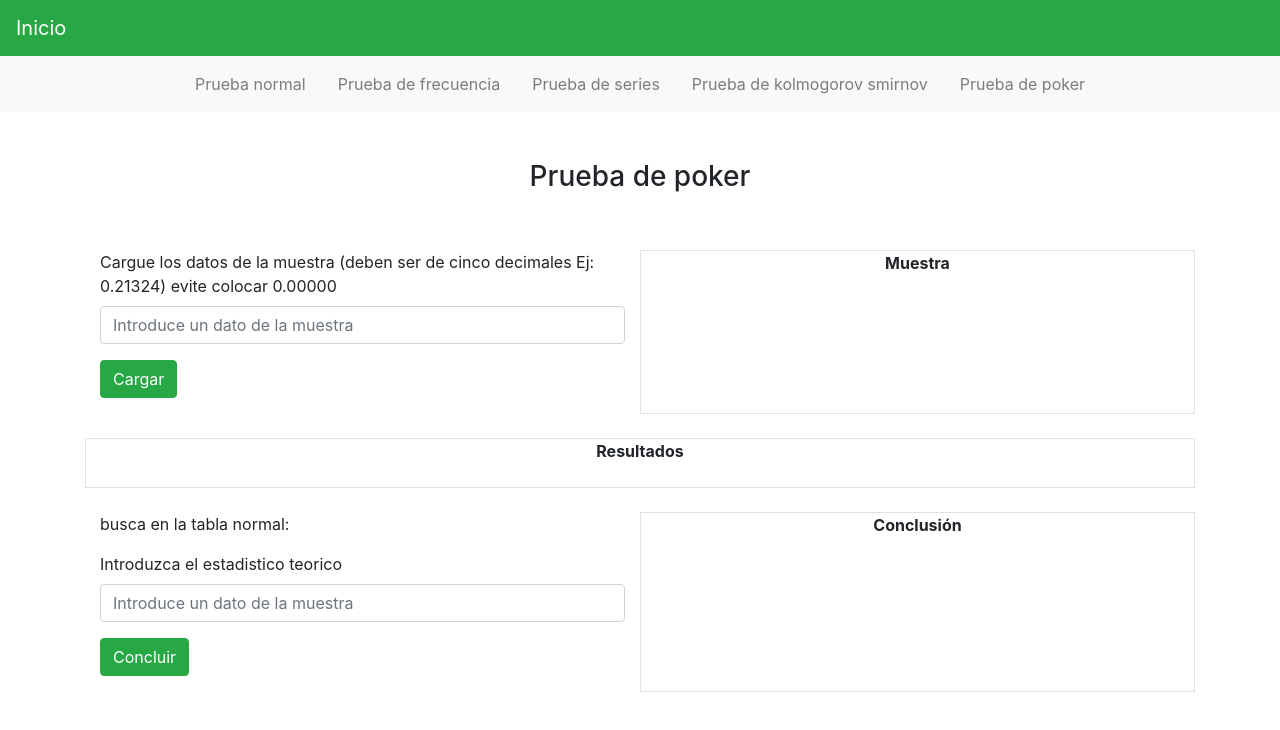
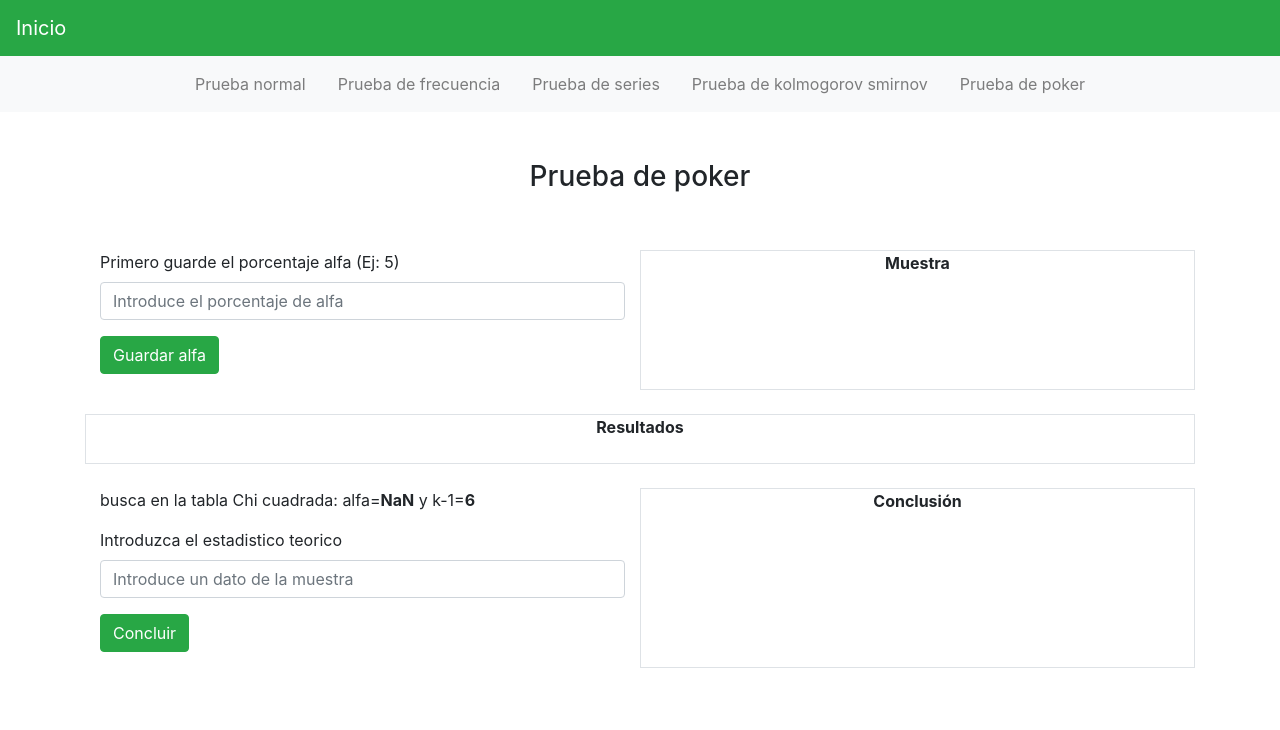
Before and after one commit to EliceoJoel/simulacion-unidad-3, a React (Create React App) app: page /poker in a window 1280 px wide. Shown: the top 730 px of the page. Built offline with nearby package versions, Linux system fonts and the light colour scheme.

Commit message:
poker test closed

```diff
--- a/src/components/Frecuencia.js
+++ b/src/components/Frecuencia.js
@@ -150,7 +150,7 @@ class Frecuencia extends Component {
           <form className="col-6">
             {this.state.showAlfa?
               <div className="form-group">
-                <label htmlFor="alfa">Primero guarde el dato alfa</label>
+                <label htmlFor="alfa">Primero guarde el porcentaje alfa (Ej: 5)</label>
                 <input
                   type="number"
                   name="alfa"
--- a/src/components/KolmogorovSmirnov.js
+++ b/src/components/KolmogorovSmirnov.js
@@ -122,7 +122,7 @@ class KolmogorovSmirnov extends Component {
           <form className="col-6">
             {this.state.showAlfa?
               <div className="form-group">
-                <label htmlFor="dato">Primero guarde el dato alfa</label>
+                <label htmlFor="dato">Primero guarde el porcentaje alfa (Ej: 5)</label>
                 <input
                   type="number"
                   name="alfa"
--- a/src/components/Normal.js
+++ b/src/components/Normal.js
@@ -120,7 +120,7 @@ class Normal extends Component {
           <form className="col-6">
             {this.state.showAlfa?
               <div className="form-group">
-                <label htmlFor="dato">Primero guarde el dato alfa</label>
+                <label htmlFor="dato">Primero guarde el porcentaje alfa (Ej: 5)</label>
                 <input
                   type="number"
                   name="alfa"
--- a/src/components/Poker.js
+++ b/src/components/Poker.js
@@ -15,7 +15,9 @@ class Poker extends Component {
       estadisticoError:"",
       muestras:"",
       conclusion:'',
-      normal:"",
+      Xo:"",
+      alfa:'',
+      alfaError:"",
       showAlfa:true,
       showDato:false
     }
@@ -41,18 +43,28 @@ class Poker extends Component {
       array.push(parseFloat(this.state.dato))
       let Fe = this.calcularFe()
       let Fo = this.calcularFo(arraymul)
+      let Xo = this.calcularXo(Fe, Fo)
       this.setState({
         muestra:array,
         muestramul:arraymul,
         dato:'',
         datoError:'',
         n: this.state.n+1,
+        Xo: Xo,
         muestras:array.join(" - "),
-        resultados:"n="+(this.state.n+1)
+        resultados:"n="+(this.state.n+1) + ", Xo="+Xo
       })
     }else{
       this.setState({datoError:"Introduzca un dato"})
     }
+  }
+
+  calcularXo(Fe, Fo){
+    let res = 0
+    for (let i = 0; i < 7; i++) {
+      res = res + (Math.pow(Fe[i]-Fo[i],2))/Fe[i]
+    }
+    return res
   }
 
   calcularFe(){
@@ -69,37 +81,36 @@ class Poker extends Component {
   }
 
   calcularFo(muestra){
-    console.log(muestra)
     let res = new Array (7)
     res.fill(0)
     for (let i=0 ; i<muestra.length ; i++){
-      if(this.isTD(muestra[i])){
+      if(this.queEs(muestra[i]) === "TD"){
         res[0] = res[0]+1
       }
-      if(this.is1P(muestra[i])){
+      if(this.queEs(muestra[i]) === "1P"){
         res[1] = res[1]+1
       }
-      if(this.is2P(muestra[i])){
+      if(this.queEs(muestra[i]) === "2P"){
         res[2] = res[2]+1
       }
-      if(this.isT(muestra[i])){
+      if(this.queEs(muestra[i]) === "T"){
         res[3] = res[3]+1
       }
-      if(this.isF(muestra[i])){
+      if(this.queEs(muestra[i]) === "F"){
         res[4] = res[4]+1
       }
-      if(this.isPK(muestra[i])){
+      if(this.queEs(muestra[i]) === "PK"){
         res[5] = res[5]+1
       }
-      if(this.isTI(muestra[i])){
+      if(this.queEs(muestra[i]) === "TI"){
         res[6] = res[6]+1
       }
     }
     return res
   }
 
-  isTD(numero){
-    let res = false
+  queEs(numero){
+    let res = ""
     let arrayDigitos = []
     numero.split('').forEach(x => arrayDigitos.push(x))
     let resultados = []
@@ -114,47 +125,33 @@ class Poker extends Component {
         }
       }
       resultados.push(contadorIguales)
-      console.log(resultados)
     }
+    res = this.tipo(resultados)
     return res
   }
 
-  is1P(numero){
-    let res = false
-    return res
+  tipo(array){
+  let res = ''
+  if(array.length === 5){res = "TD"}
+  if(array.length ===4){res = "1P"}
+  if(array.length ===3){
+    if(array.indexOf(3) === -1){res = "2P"}
+    else{res = "T"}
   }
-
-  is2P(numero){
-    let res = false
-    return res
+  if(array.length ===2){
+    if(array.indexOf(4) === -1){res = "F"}
+    else{res = "PK"}
   }
-
-  isT(numero){
-    let res = false
-    return res
-  }
-
-  isF(numero){
-    let res = false
-    return res
-  }
-
-  isPK(){
-    let res = false
-    return res
-  }
-
-  isTI(numero){
-    let res = false
+  if(array.length ===1){res = "TI"}
   return res
   }
 
 
-
   guardarEstaditico(){
+    if(this.state.alfa!== ''){
       if(this.state.muestra.length !== 0){
         if(this.state.estadistico !== ''){
-         if(parseFloat(this.state.Zo) < parseFloat(this.state.estadistico)){
+           if(parseFloat(this.state.Xo) < parseFloat(this.state.estadistico)){
               this.setState({conclusion:"Uniformidad"})
            }else{
             this.setState({conclusion:"No Uniformidad"})
@@ -164,6 +161,23 @@ class Poker extends Component {
         }
       }else{
         this.setState({datoError:"Introduzca un dato"})
+      }
+    }else{
+      this.setState({alfaError:"Introduzca el dato alfa"})
+    }
+  }
+
+  guardarAlfa(){
+    if(this.state.alfa !== ''){
+      this.setState({
+        showAlfa:false,
+        showDato:true,
+        resultados:"alfa = " + this.state.alfa,
+      })
+    }else{
+      this.setState({
+        alfaError:"Introduzca el dato alfa"
+      })
     }
   }
 
@@ -179,8 +193,27 @@ class Poker extends Component {
         </div>
         <div className="row mt-4">
           <form className="col-6">
+          {this.state.showAlfa?
               <div className="form-group">
-              <label htmlFor="dato">Cargue los datos de la muestra (deben ser de cinco decimales Ej: 0.21324) evite colocar 0.00000</label>
+                <label htmlFor="dato">Primero guarde el porcentaje alfa (Ej: 5)</label>
+                <input
+                  type="number"
+                  name="alfa"
+                  className="form-control"
+                  placeholder="Introduce el porcentaje de alfa"
+                  value={this.state.alfa}
+                  onChange={this.onChange}
+                  />
+                  <p style={{color:"red"}}>{this.state.alfaError}</p>
+                  <button type="button" className="btn btn-success"
+                    onClick={()=>this.guardarAlfa()}>
+                    Guardar alfa
+                  </button>
+              </div>
+            :null}
+            {this.state.showDato?
+              <div className="form-group">
+                <label htmlFor="dato">Ahora cargue los datos de la muestra, estos deben ser de 5 decimales (Ej: 0.78656)</label>
                 <input
                   type="number"
                   name="dato"
@@ -192,6 +225,7 @@ class Poker extends Component {
                   <p style={{color:"red"}}>{this.state.datoError}</p>
                   <button type="button" className="btn btn-success" onClick={()=>this.cargarDatos()}>Cargar</button>
               </div>
+            :null}
           </form>
           <div className="col-6 border text-center">
             <label htmlFor="datos"><b>Muestra</b></label>
@@ -208,7 +242,7 @@ class Poker extends Component {
         </div>
         <div className="row">
           <div className="form-group col-6">
-            <p>{"busca en la tabla normal: "}<b>{this.state.normal}</b></p>
+            <p>{"busca en la tabla Chi cuadrada: alfa="}<b>{parseInt(this.state.alfa)/100}</b>{" y k-1="}<b>{"6"}</b></p>
             <label htmlFor="estadistico">Introduzca el estadistico teorico</label>
             <input
               type="number"
```
Lines whose indentation alone changed are shown as unchanged.
